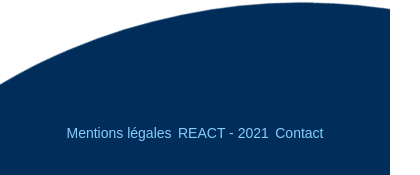
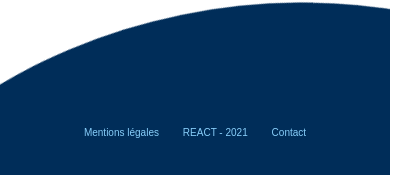
Before and after one commit to IIM-Creative-Technology/react-FlorentVigot, a React (Create React App) app: page / in a window 390 px wide. Shown: the part 3063-3238 px from the top of the page, 420 px wide, since content can reach past the window. Built offline with nearby package versions, Linux system fonts and the light colour scheme; no server answers.

Commit message:
[FIX] Responsive marge

```diff
--- a/src/Sass/components/_footer.scss
+++ b/src/Sass/components/_footer.scss
@@ -2,9 +2,14 @@
 
 footer {
     height: 300px;
-    margin-left: -80px;
-    margin-right: -80px;
+    margin-left: -50px;
+    margin-right: -50px;
     margin-top: -200px;
+
+    @include media-query($medium-up) {
+        margin-left: -80px;
+        margin-right: -80px;
+    }
 
     ul {
         height: 100%;
@@ -17,9 +22,13 @@ footer {
     a {
         z-index: 4;
         position: relative;
-        font-size: 14px;
+        font-size: 10px;
         color: $lightblue;
         font-weight: $font-weight-light;
+
+        @include media-query($medium-up) {
+            font-size: 14px;
+        }
     }
 }
 
```
Also changed, not shown: 1 other file (tests, documents, lock files or other folders).
